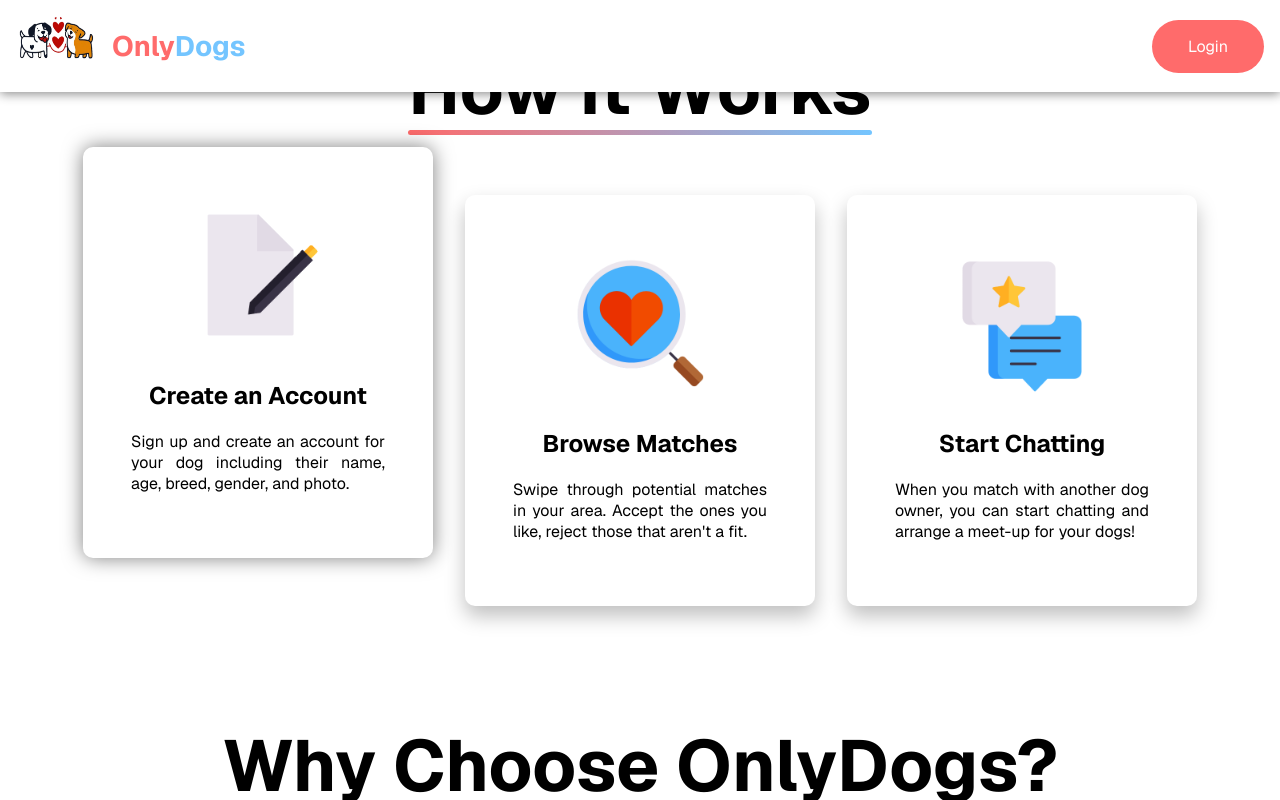
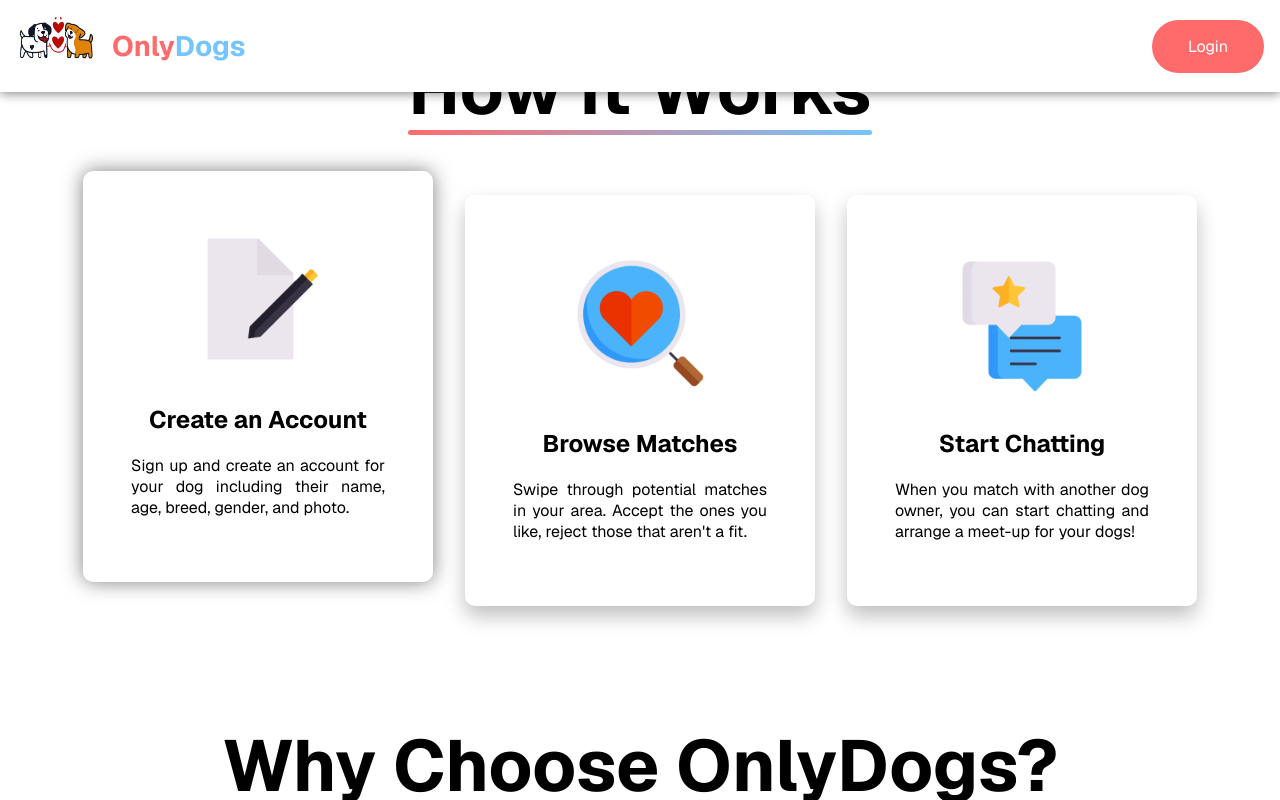
Before and after one commit to PaulValerio/only-dogs, a Next.js app: page / in a window 1280 px wide. In both pictures the pointer is over the element 258 px from the left and 400 px from the top of the page. Built offline with nearby package versions, Linux system fonts and the light colour scheme; no server answers.

Commit message:
Lower TransformY

```diff
--- a/src/app/index.module.css
+++ b/src/app/index.module.css
@@ -177,7 +177,7 @@
 }
 
 .card1:hover {
-  transform: translateY(-3rem);
+  transform: translateY(-1.5rem);
   box-shadow: 0px 0px 20px 0px rgba(0, 0, 0, 0.5);
 }
 
```
